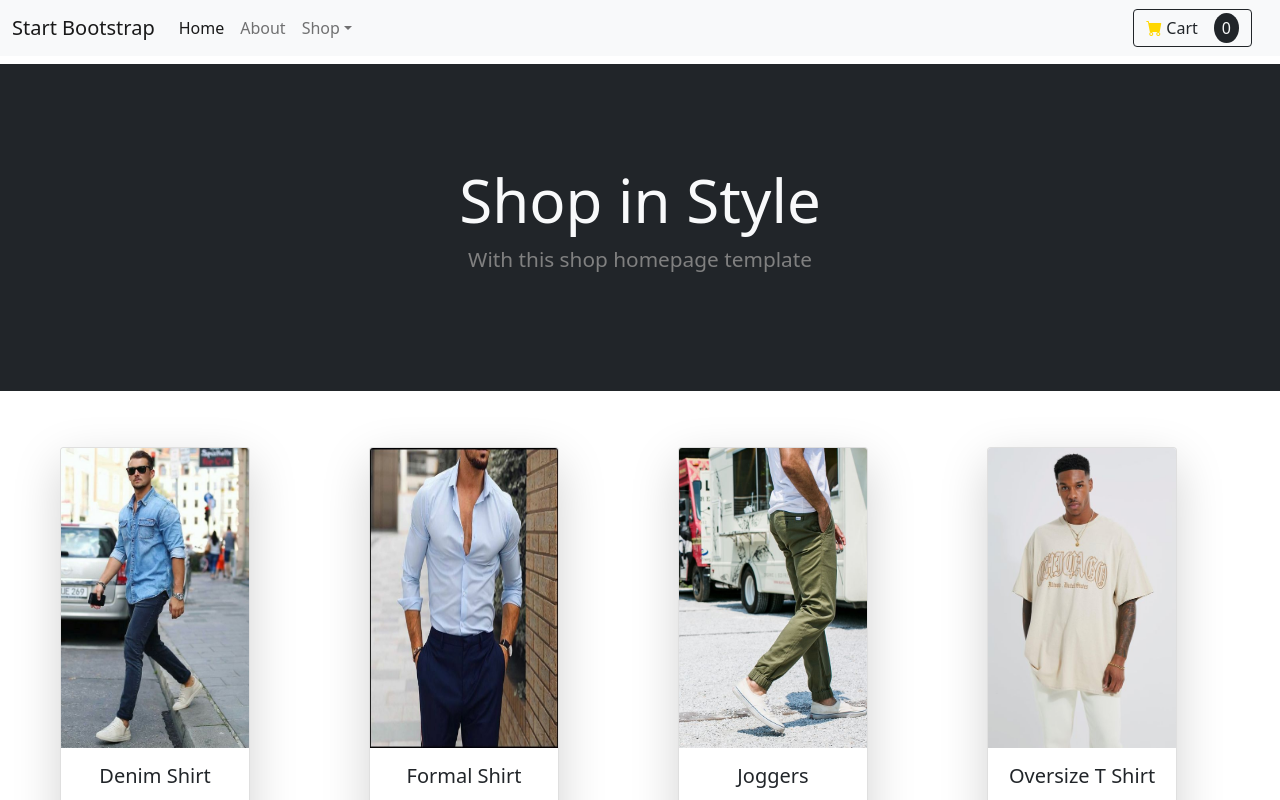
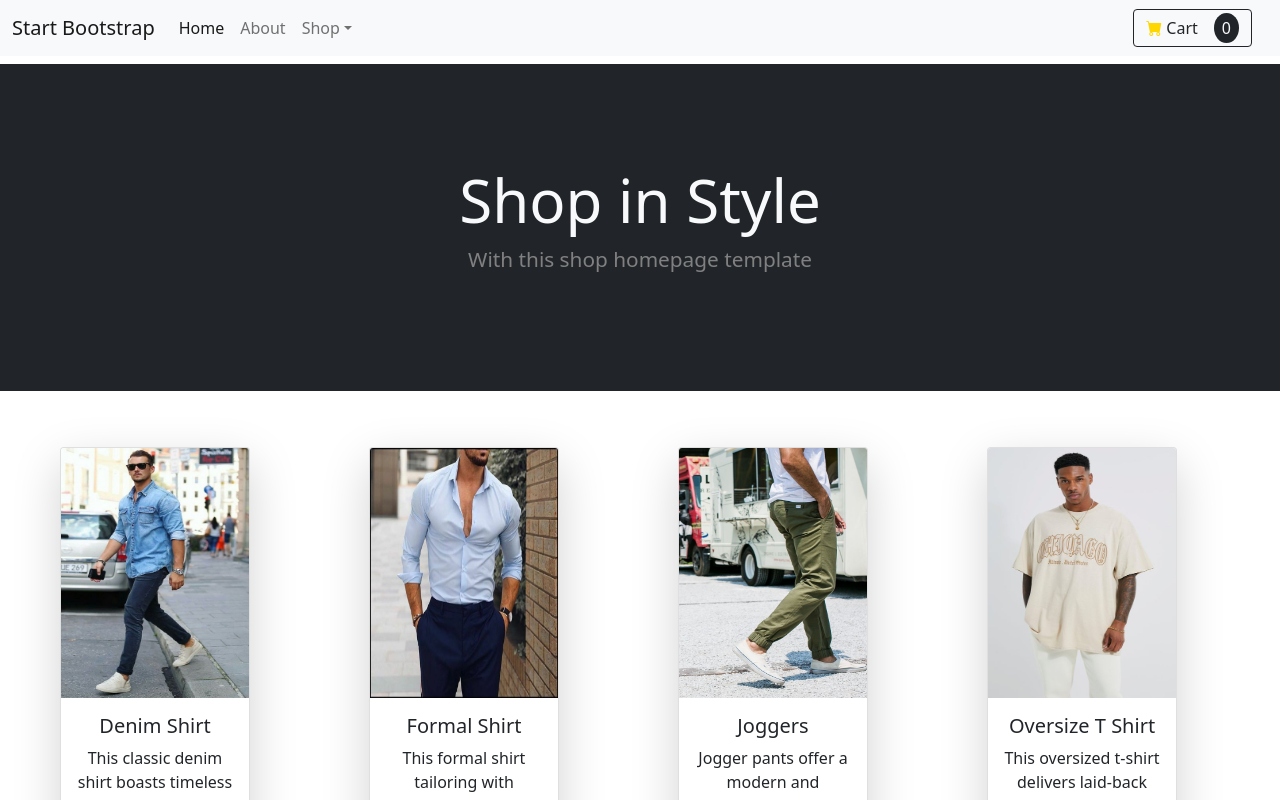
Before and after one commit to BalavigneshRajasekar/shoping-cart, a React (Vite) app in the folder Shoping-cart/: page / in a window 1280 px wide. Shown: the top 800 px of the page. Built offline with nearby package versions, Linux system fonts and the light colour scheme.

Commit message:
New styles added

```diff
--- a/Shoping-cart/src/App.css
+++ b/Shoping-cart/src/App.css
@@ -13,9 +13,12 @@ span {
   color: grey;
 }
 .card-img-top {
-  height: 300px;
+  height: 250px;
   width: 100%;
 }
 i {
   color: gold;
 }
+.description {
+  font-size: 0.7rem;
+}
```
